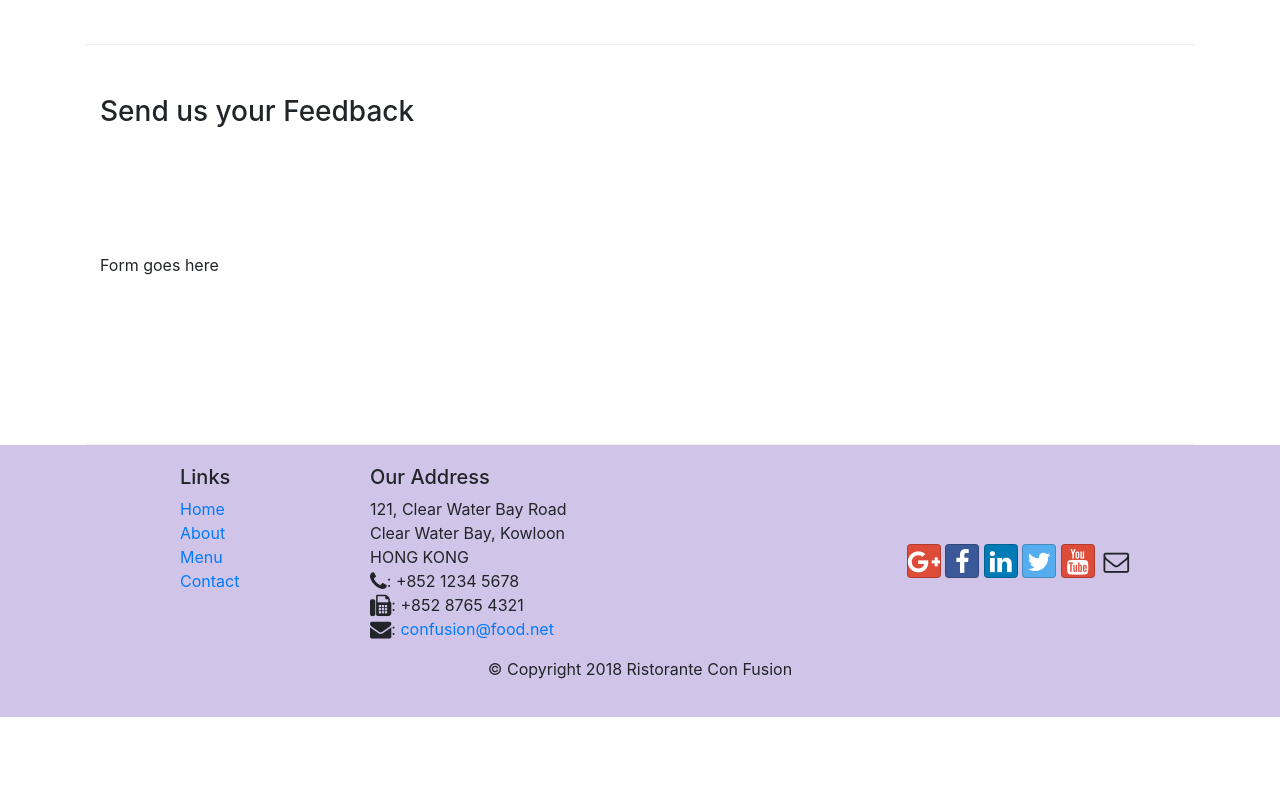
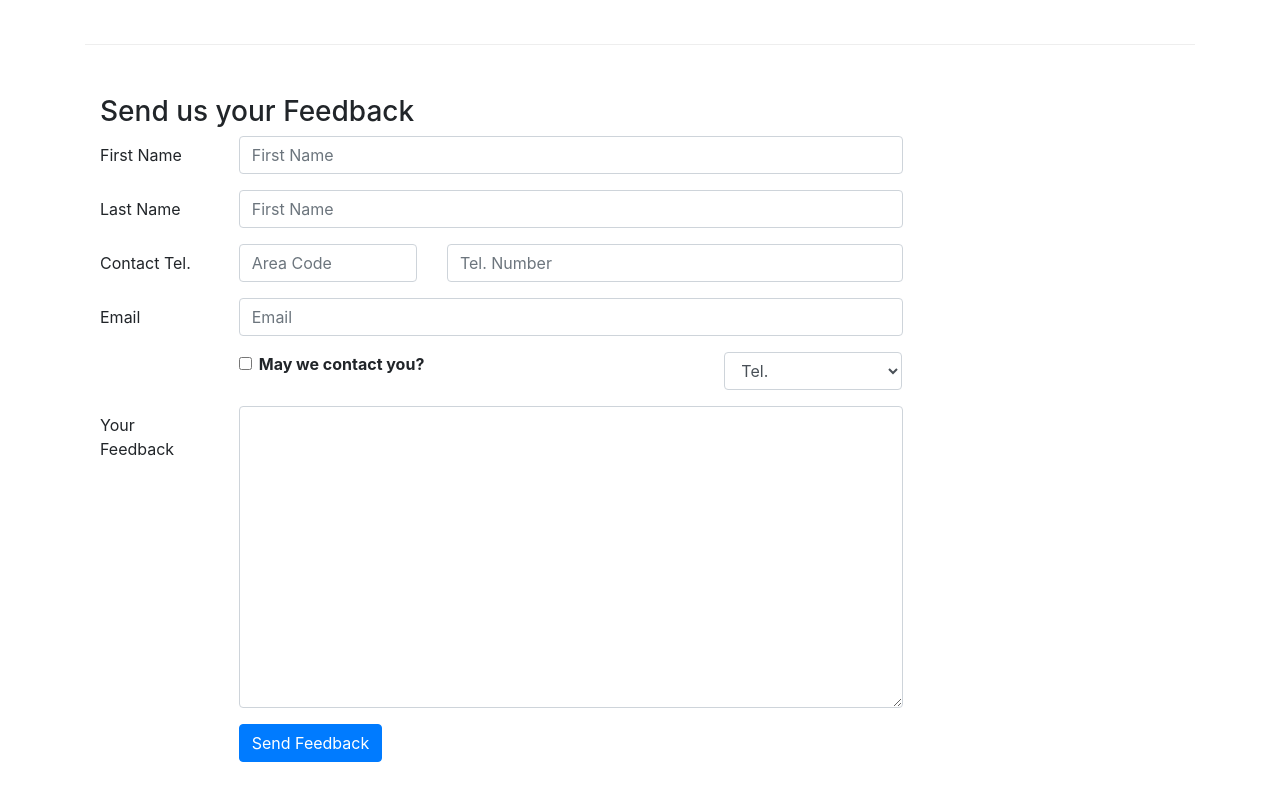
Before and after one commit to JYL93/conFusion, a website: page contactus.html in a window 1280 px wide. Shown: the part 820-1620 px from the top of the page. Before the commit the page ends 1537 px from the top, so only its background shows below. Drawn offline with nearby package versions, Linux system fonts and the light colour scheme.

Commit message:
Forms Added

```diff
--- a/contactus.html
+++ b/contactus.html
@@ -92,7 +92,64 @@
               <h3>Send us your Feedback</h3>
            </div>
             <div class="col-12 col-md-9">
-                Form goes here
+                <form>
+                    <div class="form-group row">
+                        <label for="firstname" class="col-md-2 col-form-label">First Name</label>
+                        <div class="col-md-10">
+                            <input type="text" class="form-control" id="firstname" name="firstname" placeholder="First Name">
+                        </div>
+                    </div>
+                    <div class="form-group row">
+                        <label for="lastname" class="col-md-2 col-form-label">Last Name</label>
+                        <div class="col-md-10">
+                            <input type="text" class="form-control" id="firstname" name="firstname" placeholder="First Name">
+                        </div>
+                    </div>
+                    <div class="form-group row">
+                        <label for="telnum" class="col-12 col-md-2 col-form-label">Contact Tel.</label>
+                        <div class="col-5 col-md-3">
+                            <input type="tel" class="form-control" id="areacode" name="areacode" placeholder="Area Code">
+                        </div>
+                        <div class="col-7 col-md-7">
+                            <input type="tel" class="form-control" id="telnum" name="telnum" placeholder="Tel. Number">
+                        </div>
+                    </div>
+                    <div class="form-group row">
+                        <label for="emailid" class="col-md-2 col-form-label">Email</label>
+                        <div class="col-md-10">
+                            <input type="email" class="form-control" id="emailid" name="emailid" placeholder="Email">
+                        </div>
+                    </div>
+                    <div class="form-group row">
+                        <div class="col-md-6 offset-md-2">
+                            <div class="form-check">
+                                <input type="checkbox" class="form-check-input" name="approve" id="approve" value="">
+                                <label class="form-check-label" for="approve">
+                                    <strong>May we contact you?</strong>
+                                </label>
+                            </div>
+                        </div>
+                        <div class="col-md-3 offset-md-1">
+                            <select class="form-control">
+                                <option>Tel.</option>
+                                <option>Email</option>
+                            </select>
+                        </div>
+                    </div>
+                    <div class="form-group row">
+                        <label for="feedback" class="col-md-2 col-form-label">Your Feedback</label>
+                        <div class="col-md-10">
+                            <textarea class="form-control" id="feedback" name="feedback" rows="12"></textarea>
+                        </div>
+                    </div>
+                    <div class="form-group row">
+                        <div class="offset-md-2 col-md-10">
+                            <button type="submit" class="btn btn-primary">
+                                Send Feedback
+                            </button>
+                        </div>
+                    </div>
+                </form>
             </div>
              <div class="col-12 col-md">
             </div>
```
